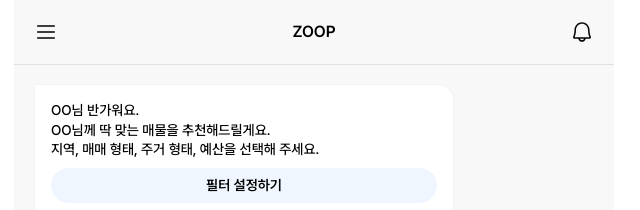
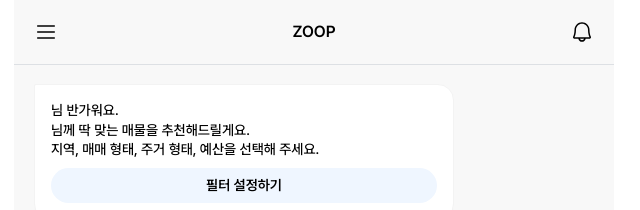
Before and after one commit to FC-DEV3-Final-Project/zoop-frontend, a Next.js app: page / in a window 1280 px wide. Shown: the top 210 px of the page, without its empty margins (326-966 px from the left). Built offline with nearby package versions, Linux system fonts and the light colour scheme.

Commit message:
feat: 전역으로 관리하는 닉네임 가져오기 성공

```diff
--- a/src/app/page.tsx
+++ b/src/app/page.tsx
@@ -6,9 +6,11 @@ import { Sheet, SheetTrigger } from "@/components/ui/sheet";
 import SideBar from "@/components/chat/SideBar";
 import { Header } from "@/layout/Header";
 import { useState } from "react";
+import { useUserInfoStore } from "@/stores/useUserInfoStore";
 
 export default function Home() {
   const [sideBarOpen, setSideBarOpen] = useState(false);
+  const { user } = useUserInfoStore();
 
   return (
     <Sheet open={sideBarOpen} onOpenChange={setSideBarOpen}>
@@ -24,8 +26,8 @@ export default function Home() {
         <main className="mt-16 p-5">
           <ChatBubble className="flex flex-col gap-2">
             <p>
-              OO님 반가워요. <br /> OO님께 딱 맞는 매물을 추천해드릴게요. <br /> 지역, 매매 형태,
-              주거 형태, 예산을 선택해 주세요.
+              {user?.nickname}님 반가워요. <br /> {user?.nickname}님께 딱 맞는 매물을
+              추천해드릴게요. <br /> 지역, 매매 형태, 주거 형태, 예산을 선택해 주세요.
             </p>
             <Link
               href={"/chat/filter"}
```
